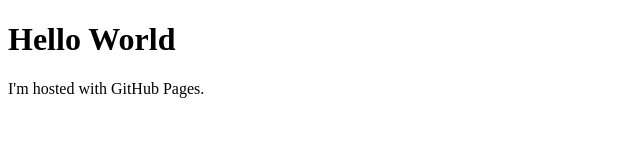
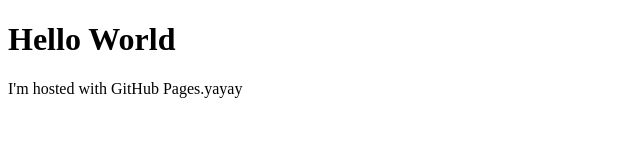
Before and after one commit to Mikefrfr/coreagain, a plain HTML site: page index.html in a window 1280 px wide. Shown: the full height of the page, 0-640 px from the left. Drawn offline with Linux system fonts and the light colour scheme.

Commit message:
Update index.html

```diff
--- a/index.html
+++ b/index.html
@@ -2,6 +2,6 @@
 <html>
 <body>
 <h1>Hello World</h1>
-<p>I'm hosted with GitHub Pages.</p>
+<p>I'm hosted with GitHub Pages.yayay</p>
 </body>
 </html>
```
